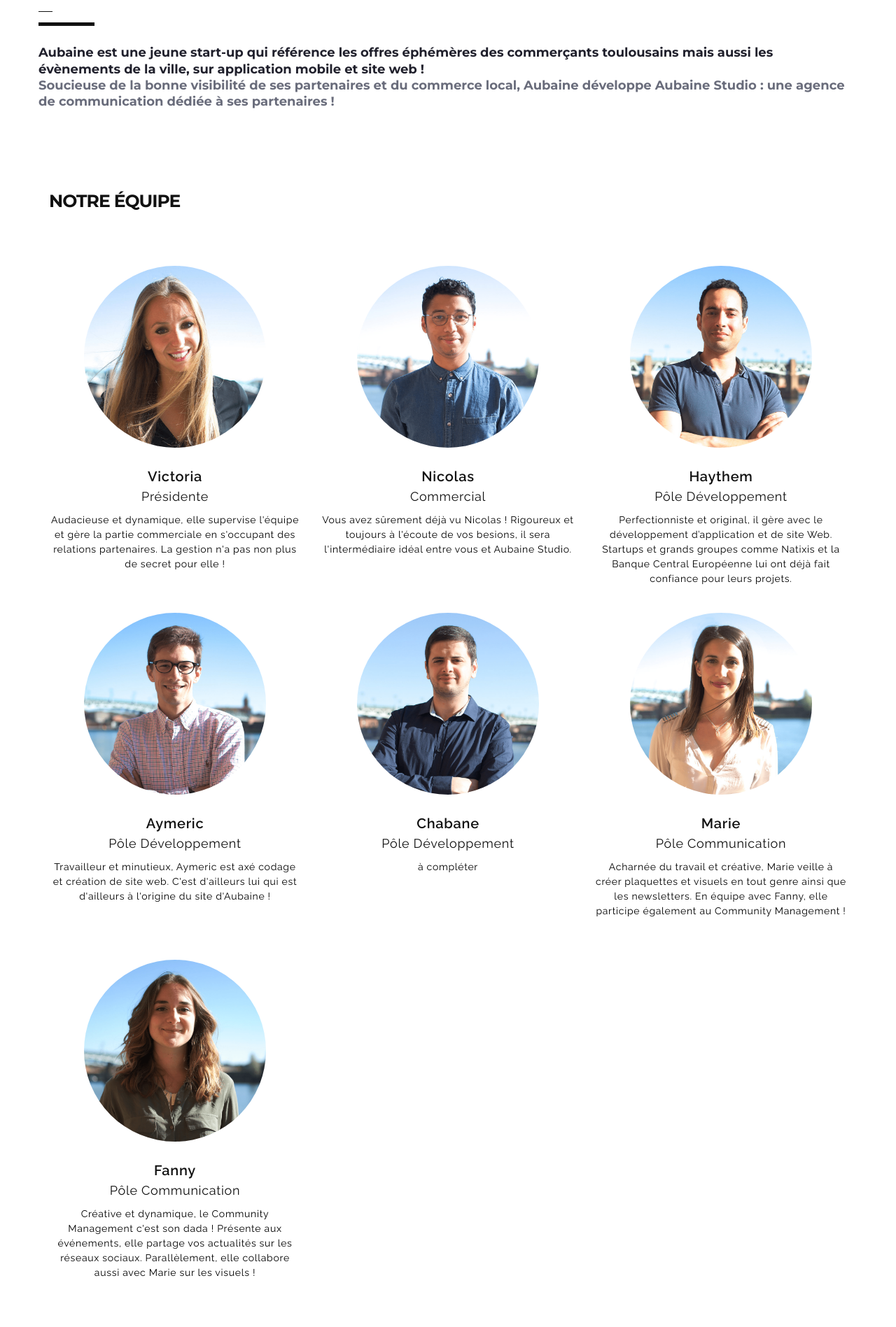
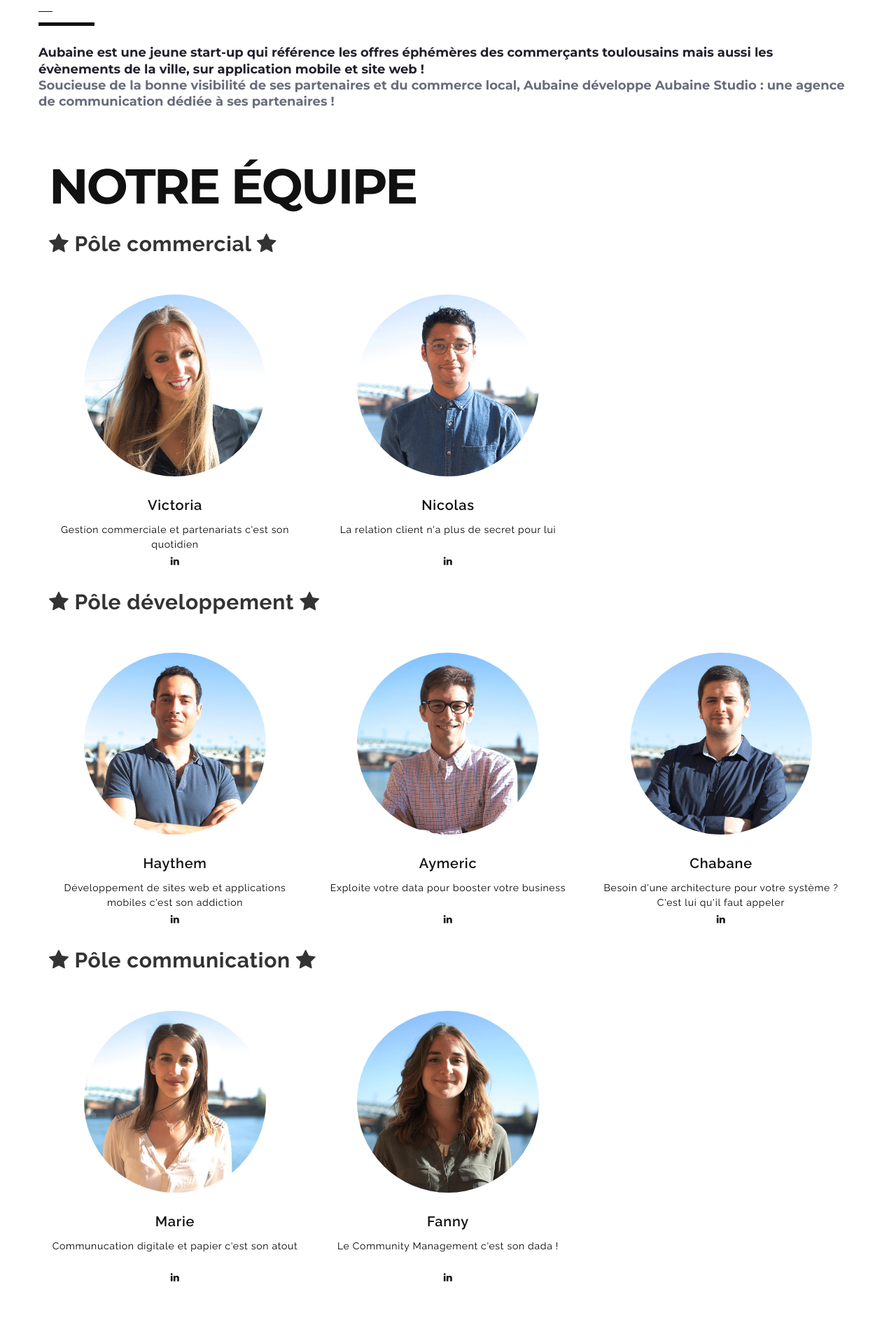
Before and after one commit to aubaine-studio/aubaine-studio.github.io, a Jekyll site: the page built from index.html, in a window 1280 px wide. Shown: the part 3280-5177 px from the top of the page at 70% size. Built offline with Jekyll 4.4.1, drawn with Linux system fonts in a browser that asks for light colours.

Commit message:
Deciding the team section into “poles”

```diff
--- a/_data/team.json
+++ b/_data/team.json
@@ -1,54 +1,57 @@
 {
-    "members": [
-        {
+    "poles": [{
+            "title": "Pôle commercial",
+            "members": [{
                     "name": "Victoria",
-            "position": "Présidente",
-            "description": "Audacieuse et dynamique, elle supervise l'équipe et gère la partie commerciale en s'occupant des relations partenaires. La gestion n'a pas non plus de secret pour elle ! ",
+                    "description": "Gestion commerciale et partenariats c'est son quotidien",
                     "image": "assets/img/team/victoria.png",
                     "linkedin-link": "https://www.linkedin.com/in/victoria-durand-cazelles-16abb060/"
                 },
                 {
                     "name": "Nicolas",
-            "position": "Commercial",
-            "description": "Vous avez sûrement déjà vu Nicolas ! Rigoureux et toujours à l'écoute de vos besions, il sera l'intermédiaire idéal entre vous et Aubaine Studio.",
+                    "description": "La relation client n'a plus de secret pour lui",
                     "image": "assets/img/team/nicolas.png",
                     "linkedin-link": "https://www.linkedin.com/in/nicolas-dalleau-7ba708b7/"
+                }
+            ]
         },
         {
+            "title": "Pôle développement",
+            "members": [{
                     "name": "Haythem",
-            "position": "Pôle Développement",
-            "description": "Perfectionniste et original, il gère avec le développement d’application et de site Web. Startups et grands groupes comme Natixis et la Banque Central Européenne lui ont déjà fait confiance pour leurs projets.",
+                    "description": "Développement de sites web et applications mobiles c'est son addiction",
                     "image": "assets/img/team/haythem.png",
                     "linkedin-link": "https://www.linkedin.com/in/haythem-ouederni-16598977/"
                 },
                 {
                     "name": "Aymeric",
-            "position": "Pôle Développement",
-            "description": "Travailleur et minutieux, Aymeric est axé codage et création de site web. C'est d'ailleurs lui qui est d'ailleurs à l'origine du site d'Aubaine !",
+                    "description": "Exploite votre data pour booster votre business",
                     "image": "assets/img/team/aymeric.png",
                     "linkedin-link": "https://www.linkedin.com/in/aymeric-de-lanouvelle-398b88a4/"
                 },
                 {
                     "name": "Chabane",
-            "position": "Pôle Développement",
-            "description": "à compléter",
+                    "description": "Besoin d'une architecture pour votre système ? C'est lui qu'il faut appeler",
                     "image": "assets/img/team/chabane.png",
                     "linkedin-link": "https://www.linkedin.com/in/chabanerefes"
+                }
+            ]
         },
         {
+            "title": "Pôle communication",
+            "members": [{
                     "name": "Marie",
-            "position": "Pôle Communication",
-            "description": "Acharnée du travail et créative, Marie veille à créer plaquettes et visuels en tout genre ainsi que les newsletters. En équipe avec Fanny, elle participe également au Community Management !",
+                    "description": "Communucation digitale et papier c'est son atout",
                     "image": "assets/img/team/marie.png",
                     "linkedin-link": "https://www.linkedin.com/in/marie-ferrer-45913463/"
                 },
                 {
                     "name": "Fanny",
-            "position": "Pôle Communication",
-            "description": "Créative et dynamique, le Community Management c'est son dada ! Présente aux événements, elle partage vos actualités sur les réseaux sociaux. Parallèlement, elle collabore aussi avec Marie sur les visuels !",
+                    "description": "Le Community Management c'est son dada !",
                     "image": "assets/img/team/fanny.png",
                     "linkedin-link": "https://www.linkedin.com/in/fanny-duhayon-55177310a/"
                 }
-
             ]
         }
+    ]
+}
--- a/_includes/home_screen/team.html
+++ b/_includes/home_screen/team.html
@@ -4,15 +4,24 @@
     <div class="col-md-12">
 
         <!-- Title -->
-        <h3 class="">
+        <h2 class="team-title">
             Notre Équipe
             </h3>
 
+            {%for pole in site.data.team.poles %}
+            <!-- pole container -->
+            <div class="pole-container">
+
+                <!-- Pole title -->
+                <div class="pole-title-container">
+                    <span><i class="fa fa-star"></i> {{ pole.title }} <i class="fa fa-star"></i></span>
+                </div>
 
                 <!-- The list of team members -->
                 <div class="row team-members-row">
 
-            {% for member in site.data.team.members %}
+
+                    {% for member in pole.members %}
                     <a href="{{member.linkedin-link}}" target="_blank">
                         <div class="col-md-4 team-member-container">
                             <!-- Image -->
@@ -21,8 +30,7 @@
                             </div>
 
                             <!-- Test container -->
-                    <div
-                        class="member-text-container">
+                            <div class="member-text-container">
                                 <!-- name -->
                                 <div class="memeber-name">
                                     <span>{{member.name}}</span>
@@ -39,10 +47,19 @@
 
                             </div>
 
+                            <!-- icone linked in -->
+                            <div class="linked-in-icon">
+                                <i class="fa fa-linkedin"></i>
+                            </div>
+
                         </div>
                     </a>
                     {% endfor %}
+
+
                 </div>
+            </div>
+            {% endfor %}
 
     </div>
     <!-- col right end -->
--- a/_sass/home_screen/team.scss
+++ b/_sass/home_screen/team.scss
@@ -1,13 +1,30 @@
 .team-bloc-container {
+    .team-title {
+        padding-left: 0px;
+    }
+    .pole-container {
+        .pole-title-container {
+            margin-top: 25px;
+            span {
+                font-size: 30px;
+                font-weight: bold;
+                color: rgba(0, 0, 0, .8);
+            }
+        }
         .team-members-row {
             .team-member-container {
                 margin-top: 30px;
                 text-align: center;
                 &:hover {
                     cursor: pointer;
+                    .image-container {
+                        img {
+                            opacity: 0.7;
+                        }
+                    }
                 }
                 .image-container {
-                padding-top: 30px;
+                    // padding-top: 30px;
                     img {
                         max-width: 300px;
                         max-height: 300px;
@@ -15,7 +32,7 @@
                     }
                 }
                 .member-text-container {
-                height: 130px;
+                    height: 85px;
                     .memeber-name {
                         font-weight: 600;
                         font-size: 20px;
@@ -31,3 +48,4 @@
             }
         }
     }
+}
```
Lines whose indentation alone changed are shown as unchanged.
